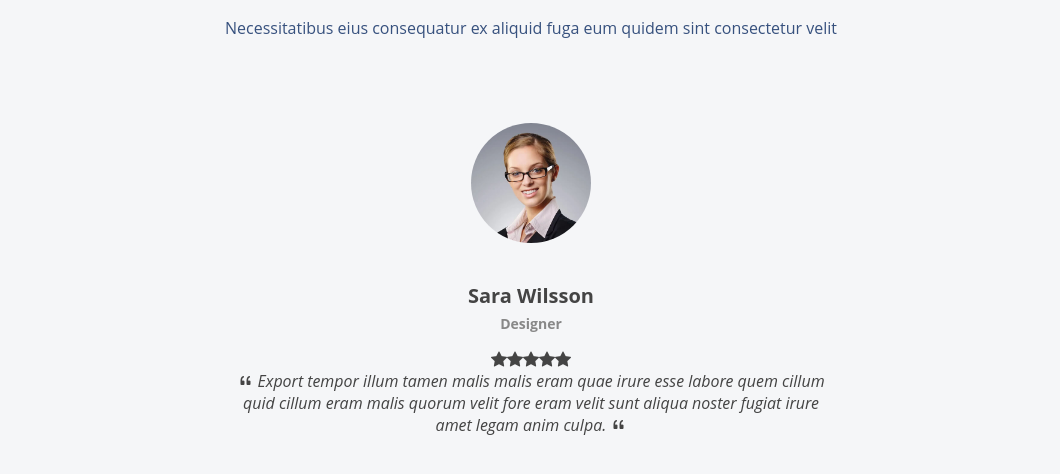
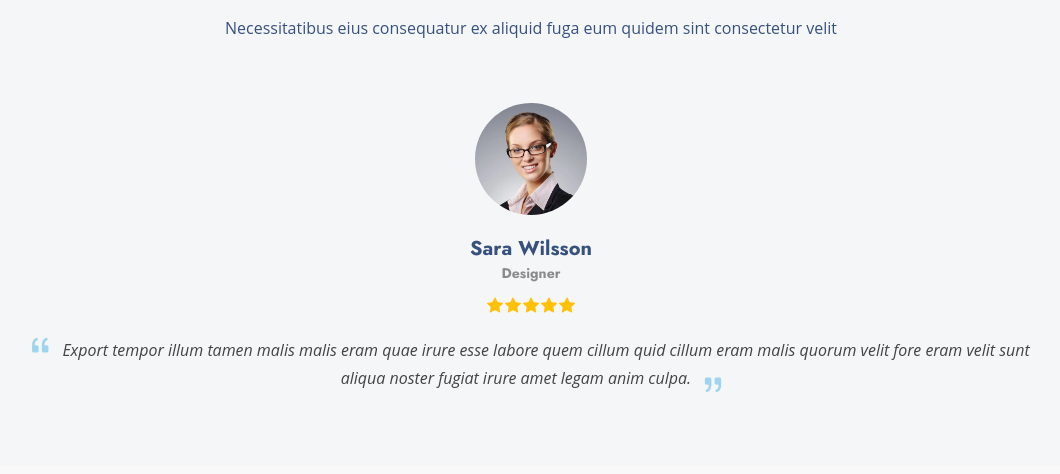
Before and after one commit to Pirogramming-21/Piro21_Arsha_06, a plain HTML site: page testimonials/testimonials.html in a window 1280 px wide. Shown: the part 156-630 px from the top of the page, without its empty margins (109-1169 px from the left). Drawn offline with nearby package versions, Linux system fonts and the light colour scheme.

Commit message:
fix testimonials.css

```diff
--- a/testimonials/testimonials.css
+++ b/testimonials/testimonials.css
@@ -120,18 +120,89 @@ section,
 }
 
 .section-title p {
+
     margin-bottom: 0;
 }
 
 /* Testimonials Section */
+
 .testimonials .section-header {
     margin-bottom: 40px;
+}
+
+.testimonials .testimonials-carousel,
+.testimonials .testimonials-slider {
+    overflow: hidden;
+}
+
+.testimonials .testimonial-item {
+    text-align: center;
+}
+
+.testimonials .testimonial-item .testimonial-img {
+    width: 112px;
+    border-radius: 50%;
+    border: 4px solid var(--background-color);
+    margin: 0 auto;
+}
+
+.testimonials .testimonial-item h3 {
+    font-size: 20px;
+    font-weight: bold;
+    height: 24px;
+    margin: 10px 0 5px 0;
+    font-family: "Jost", sans-serif;
+    color: #37517e;
+}
+
+.testimonials .testimonial-item h4 {
+    font-size: 14px;
+    height: 16.8px;
+    color: color-mix(in srgb, var(--default-color), transparent 40%);
+    margin: 0 0 15px 0;
+    font-family: "Jost", sans-serif;
+}
+
+.testimonials .testimonial-item .stars {
+    height: 24px;
+    margin-bottom: 15px;
+}
+
+.testimonials .testimonial-item .stars i {
+    color: #ffc107;
+    margin: 0 1px;
+}
+
+.testimonials .testimonial-item .quote-icon-left,
+.testimonials .testimonial-item .quote-icon-right {
+    color: color-mix(in srgb, var(--accent-color), transparent 50%);
+    font-size: 26px;
+    line-height: 0;
+}
+
+.testimonials .testimonial-item .quote-icon-left {
+    display: inline-block;
+    left: -5px;
+    position: relative;
+}
+
+.testimonials .testimonial-item .quote-icon-right {
+    display: inline-block;
+    right: -5px;
+    position: relative;
+    top: 10px;
+    transform: scale(-1, -1);
+}
+
+.testimonials .testimonial-item p {
+    font-style: italic;
+    margin: 0 auto 15px auto;
 }
 
 .slider {
     position: relative;
     width: 100%;
-    max-width: 800px;
+    max-width: 1296px;
     margin: 0 auto;
     overflow: hidden;
 }
@@ -150,7 +221,7 @@ section,
     align-items: center;
     justify-content: center;
     text-align: center;
-    padding: 20px;
+    padding: 0px;
     box-sizing: border-box;
 }
 
@@ -175,6 +246,7 @@ section,
 
 .slide p {
     font-style: italic;
+    height: 57.5px;
     margin: 0 auto 15px auto;
     width: 80%;
 }
```
